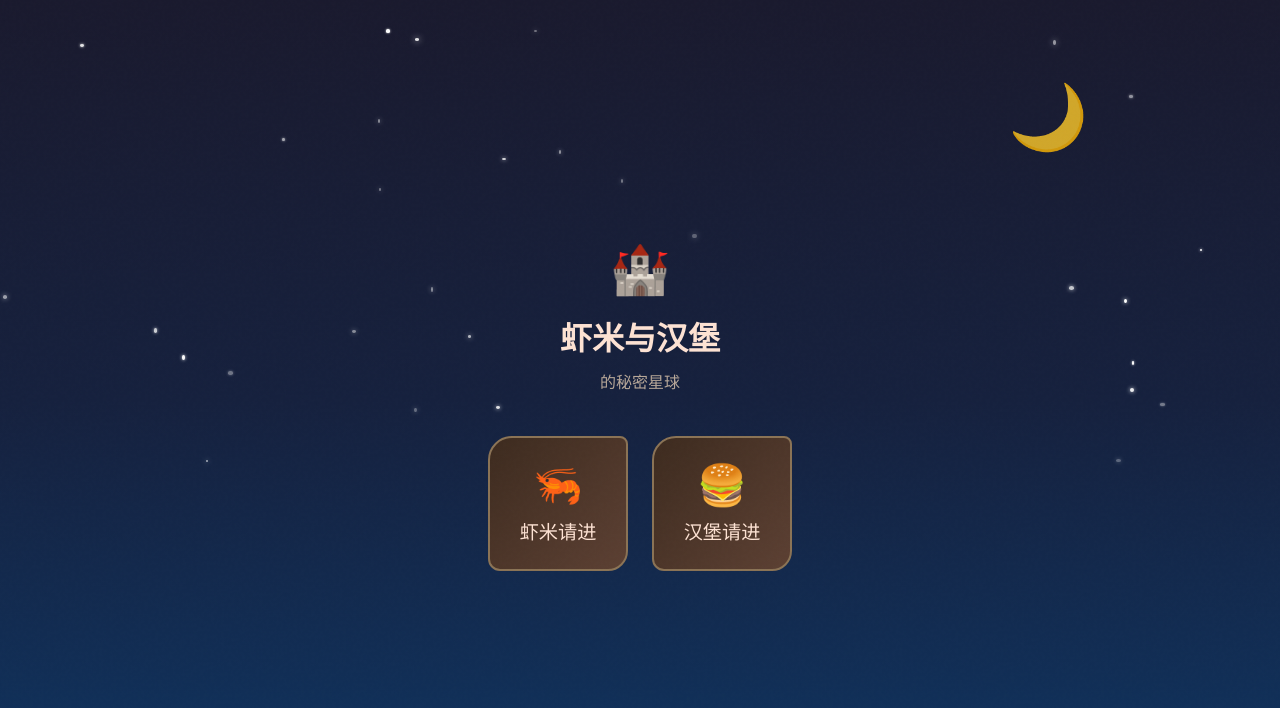
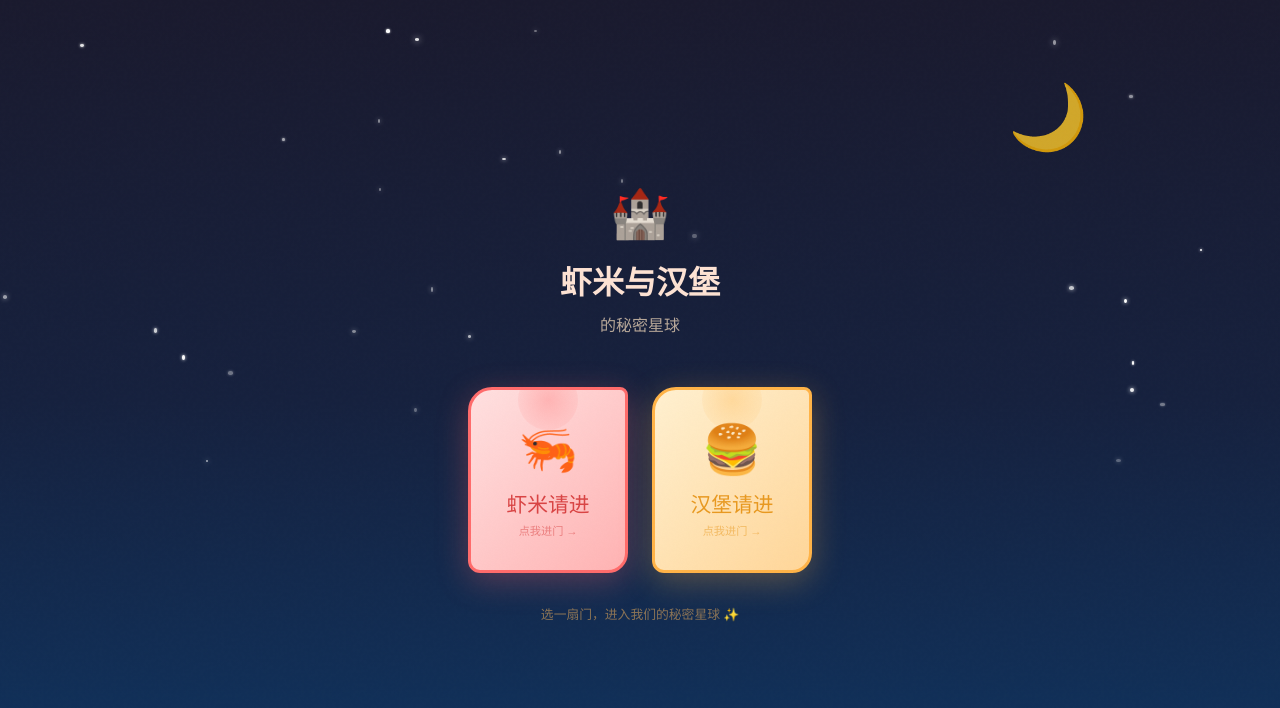
Before and after one commit to z2891/shrimp-burger-memory, a React (Vite) app: page /#/login in a window 1280 px wide. Shown: the top 708 px of the page. Built offline with nearby package versions, Linux system fonts and the light colour scheme; a web font is replaced by a local one.

Commit message:
refactor: remove password — just click your door to enter

```diff
--- a/src/data/mockMemories.js
+++ b/src/data/mockMemories.js
@@ -125,16 +125,16 @@ export function initializeMockData() {
     MAILBOX: 'couple_mailbox',
   };
 
-  const CURRENT_VERSION = 'v2';
+  const CURRENT_VERSION = 'v3';
   if (localStorage.getItem('couple_version') === CURRENT_VERSION) return;
 
   const mock = createMockData();
 
-  // Always reset auth with correct password
+  // Set up user identities (no password — just click the door to enter)
   localStorage.setItem('couple_auth', JSON.stringify({
     users: {
-      'xia-mi': { name: '虾米', emoji: '🦐', color: '#FF6B6B', password: '20260214' },
-      'han-bao': { name: '汉堡', emoji: '🍔', color: '#FFB347', password: '20260214' },
+      'xia-mi': { name: '虾米', emoji: '🦐', color: '#FF6B6B' },
+      'han-bao': { name: '汉堡', emoji: '🍔', color: '#FFB347' },
     }
   }));
 
--- a/src/pages/LoginPage.jsx
+++ b/src/pages/LoginPage.jsx
@@ -1,33 +1,17 @@
 import { useState } from 'react';
 import { useNavigate } from 'react-router-dom';
-import { motion, AnimatePresence } from 'framer-motion';
+import { motion } from 'framer-motion';
 import { useAuth } from '../contexts/AuthContext.jsx';
 
 export default function LoginPage() {
   const navigate = useNavigate();
   const { login } = useAuth();
-  const [selectedDoor, setSelectedDoor] = useState(null);
-  const [password, setPassword] = useState('');
-  const [error, setError] = useState('');
-  const [isOpening, setIsOpening] = useState(false);
+  const [openingDoor, setOpeningDoor] = useState(null);
 
-  const handleDoorClick = (username) => {
-    setSelectedDoor(username);
-    setPassword('');
-    setError('');
-  };
-
-  const handleLogin = (e) => {
-    e.preventDefault();
-    if (!selectedDoor || !password) return;
-
-    const result = login(selectedDoor, password);
-    if (result.success) {
-      setIsOpening(true);
-      setTimeout(() => navigate('/'), 1000);
-    } else {
-      setError(result.error);
-    }
+  const handleEnter = (username) => {
+    setOpeningDoor(username);
+    login(username);
+    setTimeout(() => navigate('/'), 1200);
   };
 
   return (
@@ -66,7 +50,7 @@ export default function LoginPage() {
         initial={{ y: -40, opacity: 0 }}
         animate={{ y: 0, opacity: 1 }}
         transition={{ duration: 0.8, ease: 'easeOut' }}
-        style={{ textAlign: 'center', marginBottom: 40, zIndex: 1 }}
+        style={{ textAlign: 'center', marginBottom: 48, zIndex: 1 }}
       >
         <div style={{ fontSize: '3rem', marginBottom: 8 }}>🏰</div>
         <h1 style={{
@@ -85,181 +69,126 @@ export default function LoginPage() {
       </motion.div>
 
       {/* Two Doors */}
-      <div style={{
-        display: 'flex', gap: 24, zIndex: 1,
-        flexWrap: 'wrap', justifyContent: 'center',
-      }}>
+      <motion.div
+        initial={{ y: 40, opacity: 0 }}
+        animate={{ y: 0, opacity: 1 }}
+        transition={{ delay: 0.3, duration: 0.6 }}
+        style={{
+          display: 'flex', gap: 24, zIndex: 1,
+          flexWrap: 'wrap', justifyContent: 'center',
+        }}
+      >
         {/* 虾米's Door */}
         <motion.button
-          whileHover={{ scale: 1.05 }}
-          whileTap={{ scale: 0.95 }}
-          onClick={() => handleDoorClick('xia-mi')}
+          whileHover={{ scale: 1.08 }}
+          whileTap={{ scale: 0.92 }}
+          onClick={() => handleEnter('xia-mi')}
           style={{
-            width: 140, padding: '24px 16px',
-            borderRadius: 'var(--radius-card)',
-            background: selectedDoor === 'xia-mi'
-              ? 'linear-gradient(135deg, #FFE0E0, #FFB3B3)'
-              : 'linear-gradient(135deg, #3D2B1F, #5C4033)',
-            border: selectedDoor === 'xia-mi'
-              ? '3px solid #FF6B6B'
-              : '2px solid #8B7355',
+            width: 160, padding: '32px 20px',
+            borderRadius: '24px 8px 20px 12px',
+            background: 'linear-gradient(135deg, #FFE0E0, #FFB3B3)',
+            border: '3px solid #FF6B6B',
             cursor: 'pointer',
-            transition: 'all 0.3s',
             position: 'relative',
             overflow: 'hidden',
+            boxShadow: '0 8px 32px rgba(255, 107, 107, 0.3)',
           }}
         >
-          <div style={{ fontSize: '2.5rem', marginBottom: 8 }}>🦐</div>
+          {/* Door glow */}
+          <div style={{
+            position: 'absolute', top: -20, left: '50%', transform: 'translateX(-50%)',
+            width: 60, height: 60, borderRadius: '50%',
+            background: 'radial-gradient(circle, rgba(255,107,107,0.3), transparent)',
+          }} />
+          <div style={{ fontSize: '3rem', marginBottom: 10 }}>🦐</div>
           <div style={{
             fontFamily: 'var(--font-display)',
-            fontSize: '1.2rem', color: selectedDoor === 'xia-mi' ? '#D94444' : '#FDE2D3',
+            fontSize: '1.3rem', color: '#D94444',
           }}>
             虾米请进
           </div>
-          {selectedDoor === 'xia-mi' && (
-            <motion.div
-              initial={{ scale: 0 }}
-              animate={{ scale: 1 }}
-              style={{
-                position: 'absolute', top: 8, right: 8,
-                width: 12, height: 12, borderRadius: '50%',
-                background: '#FF6B6B',
-              }}
-            />
-          )}
+          <div style={{ fontSize: '0.7rem', color: '#D9444488', marginTop: 4 }}>
+            点我进门 →
+          </div>
         </motion.button>
 
         {/* 汉堡's Door */}
         <motion.button
-          whileHover={{ scale: 1.05 }}
-          whileTap={{ scale: 0.95 }}
-          onClick={() => handleDoorClick('han-bao')}
+          whileHover={{ scale: 1.08 }}
+          whileTap={{ scale: 0.92 }}
+          onClick={() => handleEnter('han-bao')}
           style={{
-            width: 140, padding: '24px 16px',
-            borderRadius: 'var(--radius-card)',
-            background: selectedDoor === 'han-bao'
-              ? 'linear-gradient(135deg, #FFF0D0, #FFD699)'
-              : 'linear-gradient(135deg, #3D2B1F, #5C4033)',
-            border: selectedDoor === 'han-bao'
-              ? '3px solid #FFB347'
-              : '2px solid #8B7355',
+            width: 160, padding: '32px 20px',
+            borderRadius: '24px 8px 20px 12px',
+            background: 'linear-gradient(135deg, #FFF0D0, #FFD699)',
+            border: '3px solid #FFB347',
             cursor: 'pointer',
-            transition: 'all 0.3s',
             position: 'relative',
             overflow: 'hidden',
+            boxShadow: '0 8px 32px rgba(255, 179, 71, 0.3)',
           }}
         >
-          <div style={{ fontSize: '2.5rem', marginBottom: 8 }}>🍔</div>
+          <div style={{
+            position: 'absolute', top: -20, left: '50%', transform: 'translateX(-50%)',
+            width: 60, height: 60, borderRadius: '50%',
+            background: 'radial-gradient(circle, rgba(255,179,71,0.3), transparent)',
+          }} />
+          <div style={{ fontSize: '3rem', marginBottom: 10 }}>🍔</div>
           <div style={{
             fontFamily: 'var(--font-display)',
-            fontSize: '1.2rem', color: selectedDoor === 'han-bao' ? '#E89920' : '#FDE2D3',
+            fontSize: '1.3rem', color: '#E89920',
           }}>
             汉堡请进
           </div>
-          {selectedDoor === 'han-bao' && (
-            <motion.div
-              initial={{ scale: 0 }}
-              animate={{ scale: 1 }}
-              style={{
-                position: 'absolute', top: 8, right: 8,
-                width: 12, height: 12, borderRadius: '50%',
-                background: '#FFB347',
-              }}
-            />
-          )}
+          <div style={{ fontSize: '0.7rem', color: '#E8992088', marginTop: 4 }}>
+            点我进门 →
+          </div>
         </motion.button>
-      </div>
+      </motion.div>
 
-      {/* Password Form */}
-      <AnimatePresence>
-        {selectedDoor && (
-          <motion.form
-            initial={{ opacity: 0, y: 20, height: 0 }}
-            animate={{ opacity: 1, y: 0, height: 'auto' }}
-            exit={{ opacity: 0, y: -10, height: 0 }}
-            onSubmit={handleLogin}
-            style={{
-              marginTop: 24, zIndex: 1,
-              display: 'flex', flexDirection: 'column',
-              alignItems: 'center', gap: 12,
-            }}
-          >
-            <div style={{
-              fontFamily: 'var(--font-body)',
-              color: '#B8A899', fontSize: '0.9rem',
-            }}>
-              请输入暗号
-            </div>
-            <input
-              type="password"
-              value={password}
-              onChange={e => { setPassword(e.target.value); setError(''); }}
-              placeholder="🔒 暗号"
-              autoFocus
-              style={{
-                width: 240, padding: '12px 16px',
-                borderRadius: '25px',
-                border: error ? '2px solid #FF6B6B' : '2px solid #8B7355',
-                background: 'rgba(255,255,255,0.1)',
-                color: '#FDE2D3', fontSize: '1rem',
-                fontFamily: 'var(--font-body)',
-                textAlign: 'center',
-                outline: 'none',
-              }}
-            />
-            {error && (
-              <motion.div
-                initial={{ opacity: 0 }}
-                animate={{ opacity: 1 }}
-                style={{ color: '#FF6B6B', fontSize: '0.85rem' }}
-              >
-                {error}
-              </motion.div>
-            )}
-            <motion.button
-              type="submit"
-              whileHover={{ scale: 1.05 }}
-              whileTap={{ scale: 0.95 }}
-              style={{
-                padding: '10px 32px', borderRadius: '25px',
-                border: 'none',
-                background: selectedDoor === 'xia-mi'
-                  ? 'linear-gradient(135deg, #FF6B6B, #FF8E8E)'
-                  : 'linear-gradient(135deg, #FFB347, #FFC773)',
-                color: '#fff', fontSize: '1rem',
-                fontFamily: 'var(--font-display)',
-                cursor: 'pointer',
-                boxShadow: '0 4px 16px rgba(0,0,0,0.3)',
-              }}
-            >
-              🚪 开门
-            </motion.button>
-            <p style={{ color: '#8B7355', fontSize: '0.75rem', marginTop: 4 }}>
-              提示：我们的纪念日（2026.02.14）💕
-            </p>
-          </motion.form>
-        )}
-      </AnimatePresence>
+      <p style={{
+        fontFamily: 'var(--font-body)',
+        color: '#8B7355', fontSize: '0.8rem',
+        zIndex: 1, marginTop: 32,
+        textAlign: 'center',
+      }}>
+        选一扇门，进入我们的秘密星球 ✨
+      </p>
 
       {/* Door Opening Animation */}
-      {isOpening && (
+      {openingDoor && (
         <motion.div
           initial={{ opacity: 0 }}
           animate={{ opacity: 1 }}
           style={{
             position: 'fixed', inset: 0, zIndex: 999,
-            background: '#fff',
+            background: openingDoor === 'xia-mi'
+              ? 'linear-gradient(135deg, #ffffff, #FFE0E0)'
+              : 'linear-gradient(135deg, #ffffff, #FFF0D0)',
             display: 'flex', alignItems: 'center', justifyContent: 'center',
+            flexDirection: 'column',
           }}
         >
           <motion.div
             initial={{ scale: 0, rotate: -180 }}
             animate={{ scale: 1, rotate: 0 }}
             transition={{ type: 'spring', stiffness: 200, damping: 15 }}
-            style={{ fontSize: '4rem' }}
+            style={{ fontSize: '5rem' }}
           >
-            {selectedDoor === 'xia-mi' ? '🦐' : '🍔'}
+            {openingDoor === 'xia-mi' ? '🦐' : '🍔'}
           </motion.div>
+          <motion.p
+            initial={{ opacity: 0 }}
+            animate={{ opacity: 1 }}
+            transition={{ delay: 0.5 }}
+            style={{
+              fontFamily: 'var(--font-display)',
+              fontSize: '1.2rem', color: 'var(--text-primary)',
+              marginTop: 16,
+            }}
+          >
+            {openingDoor === 'xia-mi' ? '虾米' : '汉堡'}，欢迎回来 💕
+          </motion.p>
         </motion.div>
       )}
     </div>
```
Also changed, not shown: src/contexts/AuthContext.jsx (+10 -15 lines).
